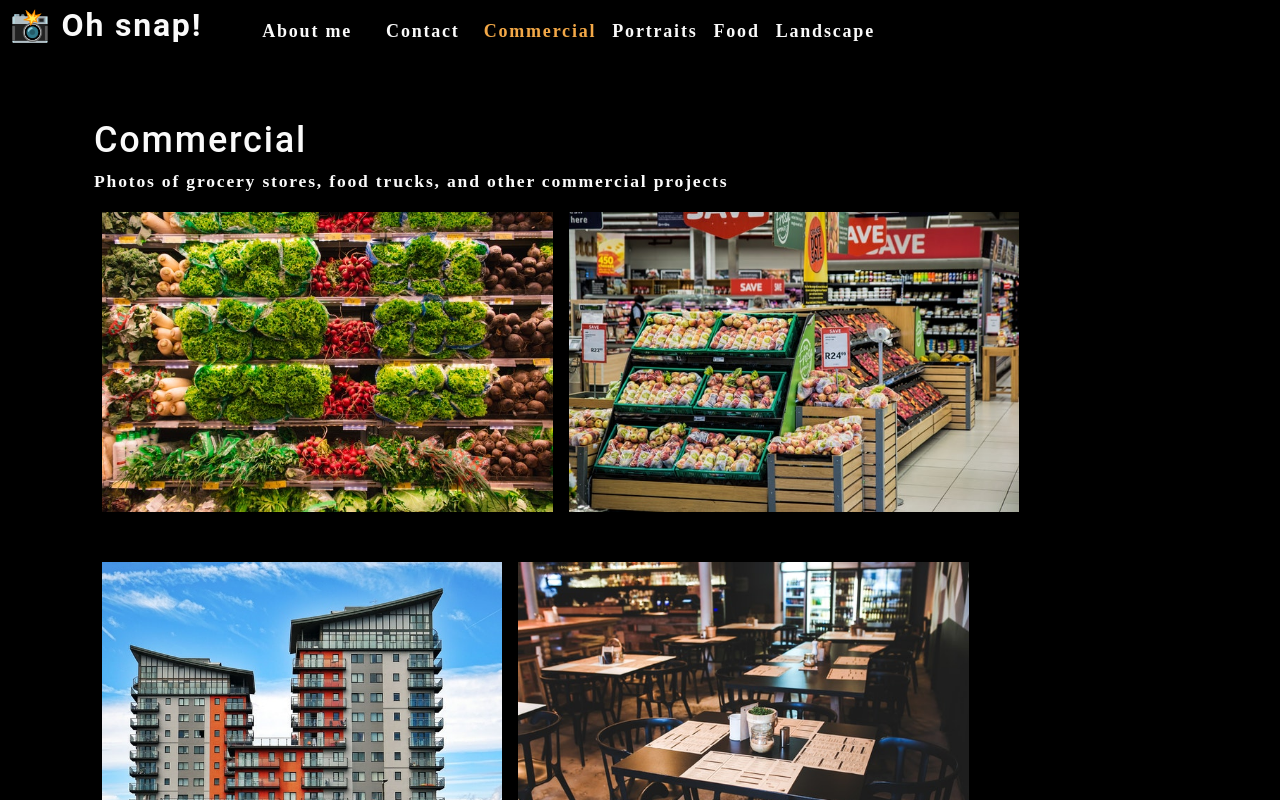
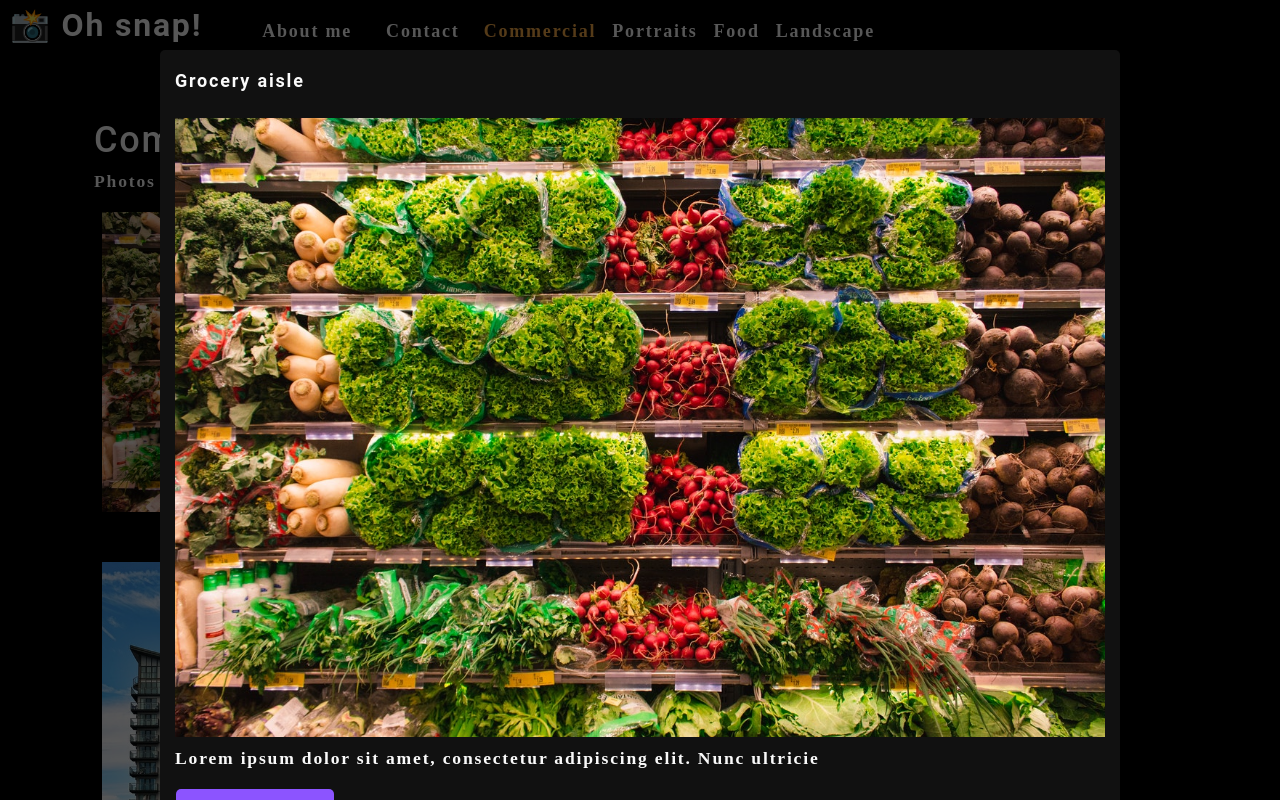
Before and after one commit to escowin/photo-port, a React (Create React App) app: page / in a window 1280 px wide. Both pictures are taken after a click on the picture 327 px from the left and 361 px from the top of the page. Shown: the top 800 px of the page. Built offline with nearby package versions, Linux system fonts and the light colour scheme.

Commit message:
20.5.4 | + Modal, hooks, passing down & props from PhotoList, conditionally renders

```diff
--- a/src/App.js
+++ b/src/App.js
@@ -56,5 +56,5 @@ function App() {
     </div>
   );
 }
-// ** pause 20.4.1
+// ** pause 20.5.1
 export default App;
--- /dev/null
+++ b/src/components/Modal/index.js
@@ -0,0 +1,28 @@
+import React from "react";
+
+// Parent-child relationship
+// PhotoList.Modal
+
+function Modal({currentPhoto}) {
+    // destructured prop
+    const {name, category, description, index} = currentPhoto;
+
+    return (
+        // JSX
+        <div className="modalBackdrop">
+            <div className="modalContainer">
+                <h3 className="modalTitle">{name}</h3>
+                <img
+                 src={require(`../../assets/large/${category}/${index}.jpg`)}
+                 alt="current category"
+                />
+                <p>{description}</p>
+                <button type="button">
+                    Close this modal
+                </button>
+            </div>
+        </div>
+    );
+}
+
+export default Modal;
--- a/src/components/PhotoList/index.js
+++ b/src/components/PhotoList/index.js
@@ -1,4 +1,5 @@
 import React, { useState } from "react";
+import Modal from "../Modal";
 
 // prop pass down
 // <App> | <Gallery currentCategory={currentCategory}/>
@@ -106,14 +107,30 @@ const PhotoList = ({ category }) => {
     // filter method
     const currentPhotos = photos.filter((photo) => photo.category === category);
 
+    // useState Hook | manages whether an image has been clicked
+    const [isModalOpen, setIsModalOpen] = useState(false);
+
+    // useState Hook | data now accessible to Modal via props
+    const [currentPhoto, setCurrentPhoto] = useState();
+
+    // updates to true when image is clicked
+    const toggleModal = (image, i) => {
+        // current photo
+        setCurrentPhoto({...image, index: i})
+        setIsModalOpen(true);
+    }
+
     return (
         <div>
+            {isModalOpen && <Modal currentPhoto={currentPhoto}/>}
             <div className="flex-row">
                 {currentPhotos.map((image, i) => (
                     <img
                     src={require(`../../assets/small/${category}/${i}.jpg`)}
                     alt={image.name}
                     className="img-thumbnail mx-1"
+                    // Modal click
+                    onClick={() => toggleModal(image, i)}
                     key={image.name}
                     />
                 ))}
```
